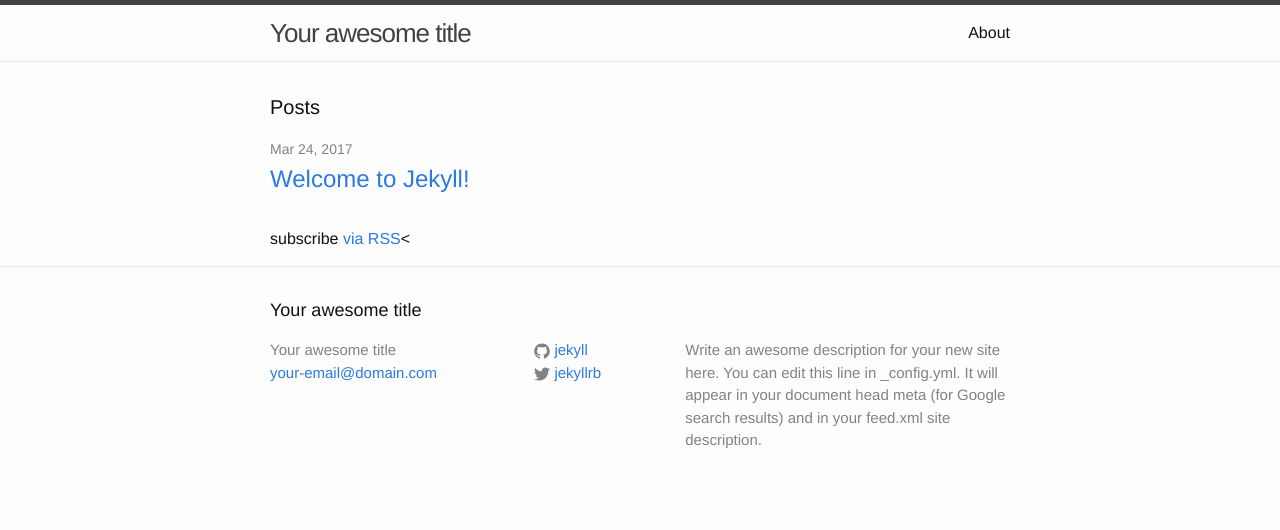
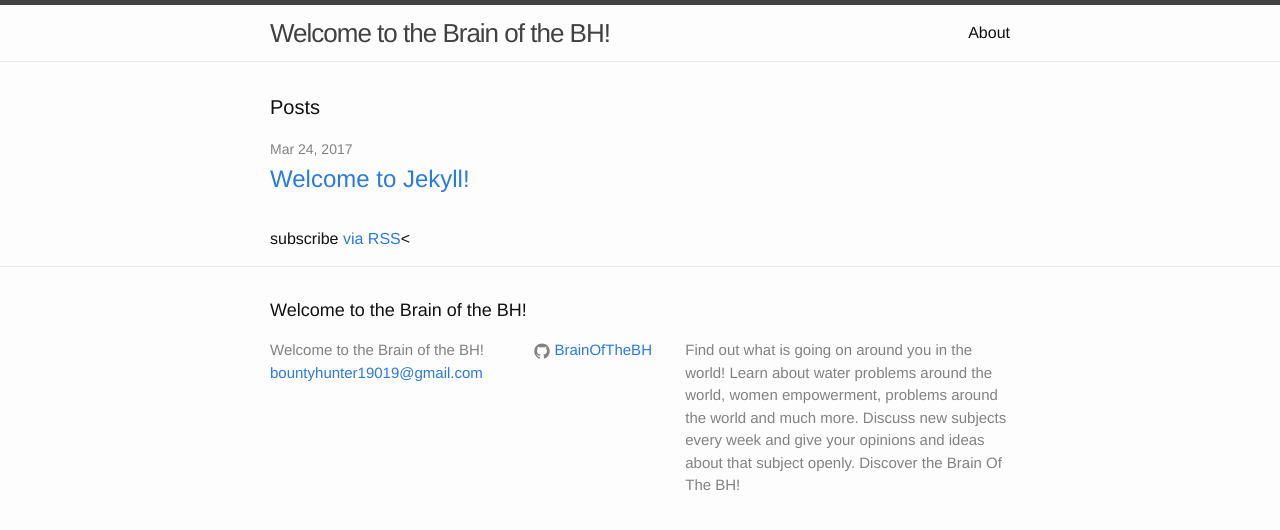
Before and after one commit to BrainOfTheBH/BrainOfTheBH.github.io, a Jekyll site: the page built from index.html, in a window 1280 px wide. Shown: the top 530 px of the page. Built offline with Jekyll 4.4.1, drawn with Linux system fonts in a browser that asks for light colours.

Commit message:
Update _config.yml

```diff
--- a/_config.yml
+++ b/_config.yml
@@ -6,16 +6,16 @@
 # 'jekyll serve'. If you change this file, please restart the server process.
 
 # Site settings
-title: Your awesome title
-email: your-email@domain.com
+title: Welcome to the Brain of the BH!
+email: bountyhunter19019@gmail.com
 description: > # this means to ignore newlines until "baseurl:"
-  Write an awesome description for your new site here. You can edit this
-  line in _config.yml. It will appear in your document head meta (for
-  Google search results) and in your feed.xml site description.
+  Find out what is going on around you in the world!
+  Learn about water problems around the world, women empowerment, problems around the world and much more.
+  Discuss new subjects every week and give your opinions and ideas about that subject openly.
+  Discover the Brain Of The BH!
 baseurl: "" # the subpath of your site, e.g. /blog
-url: "http://yourdomain.com" # the base hostname & protocol for your site
-twitter_username: jekyllrb
-github_username:  jekyll
+url: "brainofthebh.github.io" # the base hostname & protocol for your site
+github_username:  BrainOfTheBH
 
 # Build settings
 markdown: kramdown
```
